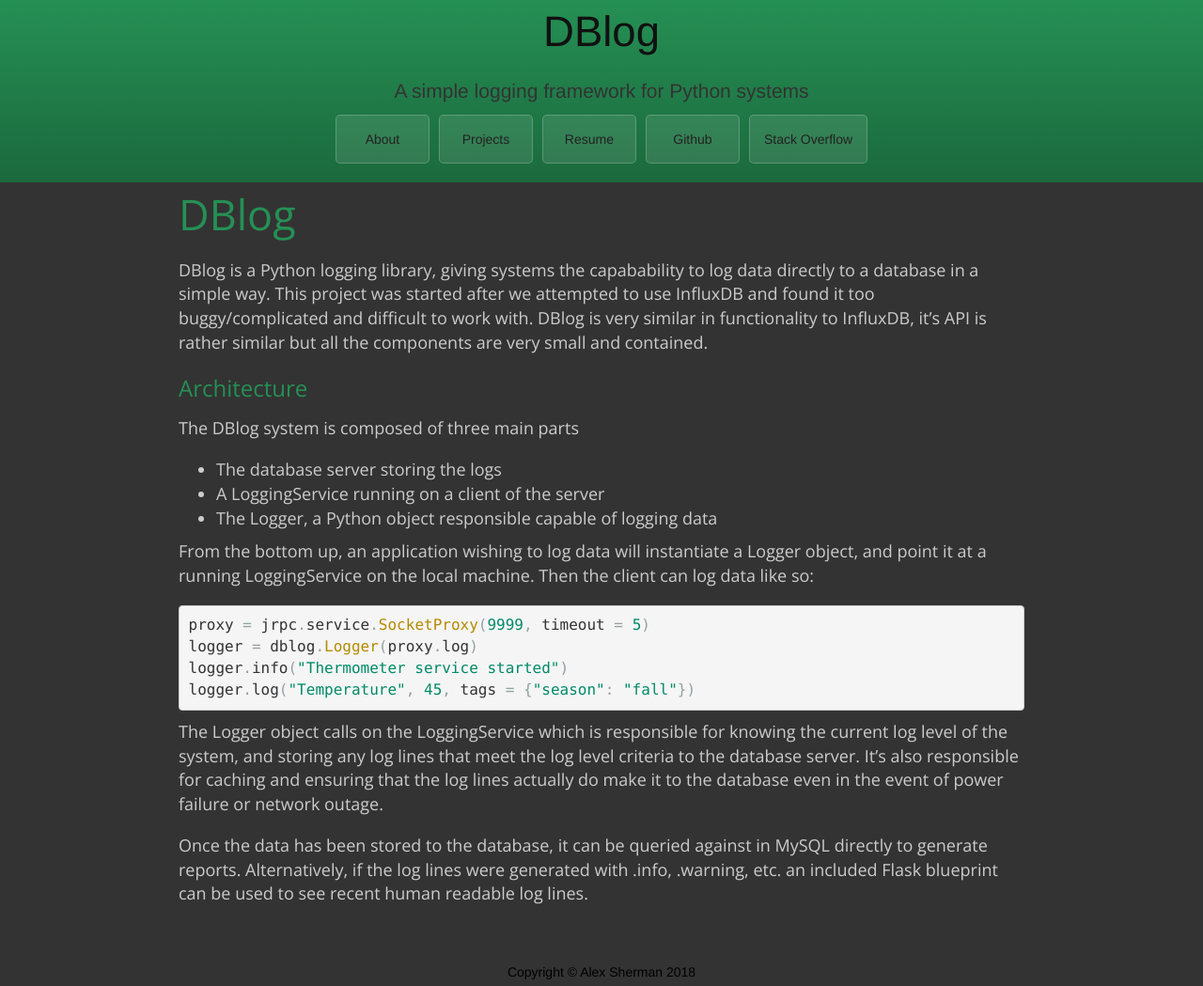
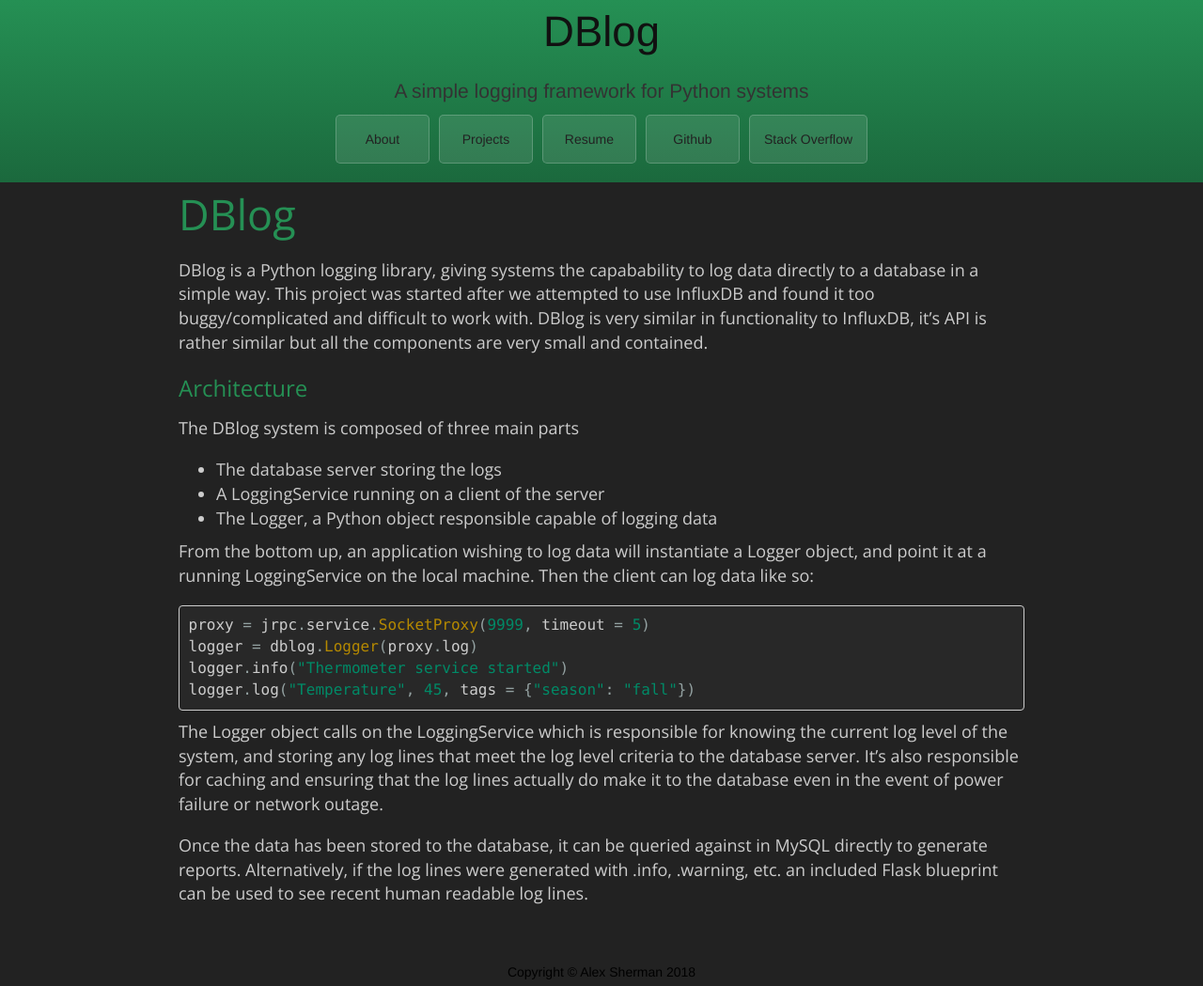
Before and after one commit to alex-sherman/alex-sherman.github.io, a Jekyll site: the page built from _projects/python-dblog.md, in a window 1280 px wide. Shown: the whole page at 94% size. Built offline with Jekyll 4.4.1, drawn with Linux system fonts in a browser that asks for light colours; nearby versions of some CDN libraries; some web fonts are replaced.

Commit message:
Fixed code styling

```diff
--- a/css/style.css
+++ b/css/style.css
@@ -1,5 +1,5 @@
 body {
-  background-color: #333;
+  background-color: #222;
   color: #ccc;
 }
 .container > footer p, .nav-container, .center {
@@ -28,14 +28,19 @@ h2 {
   float: left;
 }
 pre {
+  background-color: #282828;
   font-size: 16px;
+  color: #ccc;
 }
 code {
   padding: 2px 4px;
   font-size: 90%;
-  color: #333;
-  background-color: #f5f5f5;
+  color: #ccc;
+  background-color: #333;
   border-radius: 4px;
+}
+code > span {
+
 }
 
 /* The white background content wrapper */
```
